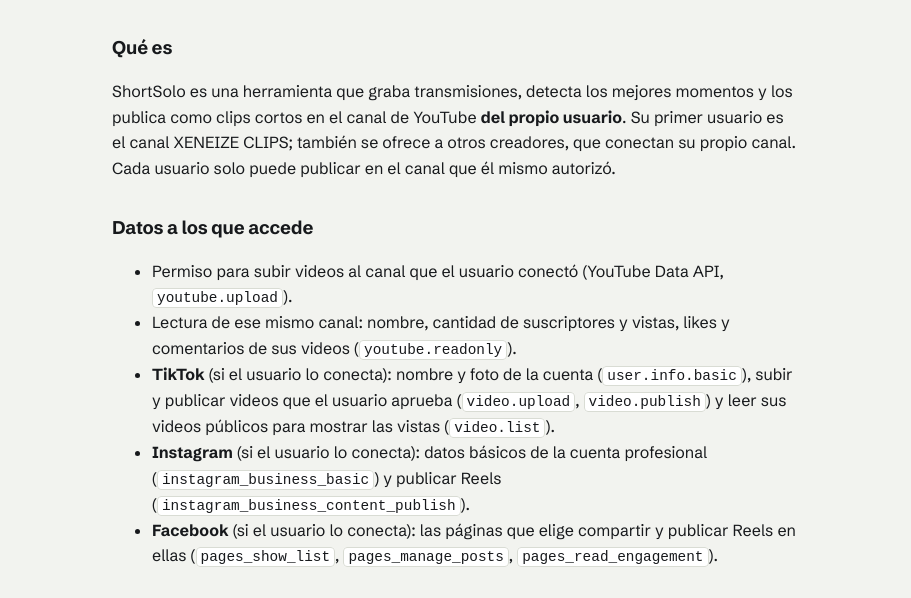
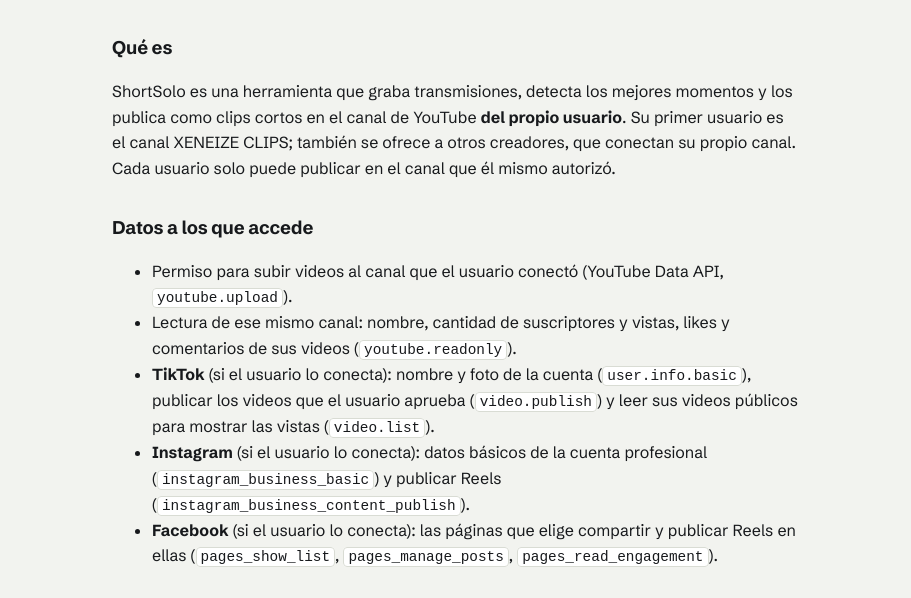
Before and after one commit to gabocara/shortsolo-web, a plain HTML site: page privacidad.html in a window 1280 px wide. Shown: the part 181-779 px from the top of the page, without its empty margins (184-1095 px from the left). Drawn offline with Linux system fonts and the light colour scheme.

Commit message:
Privacidad: TikTok solo video.publish (sin video.upload)

```diff
--- a/privacidad.html
+++ b/privacidad.html
@@ -59,7 +59,7 @@
   <ul>
     <li>Permiso para subir videos al canal que el usuario conectó (YouTube Data API, <code>youtube.upload</code>).</li>
     <li>Lectura de ese mismo canal: nombre, cantidad de suscriptores y vistas, likes y comentarios de sus videos (<code>youtube.readonly</code>).</li>
-    <li><strong>TikTok</strong> (si el usuario lo conecta): nombre y foto de la cuenta (<code>user.info.basic</code>), subir y publicar videos que el usuario aprueba (<code>video.upload</code>, <code>video.publish</code>) y leer sus videos públicos para mostrar las vistas (<code>video.list</code>).</li>
+    <li><strong>TikTok</strong> (si el usuario lo conecta): nombre y foto de la cuenta (<code>user.info.basic</code>), publicar los videos que el usuario aprueba (<code>video.publish</code>) y leer sus videos públicos para mostrar las vistas (<code>video.list</code>).</li>
     <li><strong>Instagram</strong> (si el usuario lo conecta): datos básicos de la cuenta profesional (<code>instagram_business_basic</code>) y publicar Reels (<code>instagram_business_content_publish</code>).</li>
     <li><strong>Facebook</strong> (si el usuario lo conecta): las páginas que elige compartir y publicar Reels en ellas (<code>pages_show_list</code>, <code>pages_manage_posts</code>, <code>pages_read_engagement</code>).</li>
   </ul>
```
